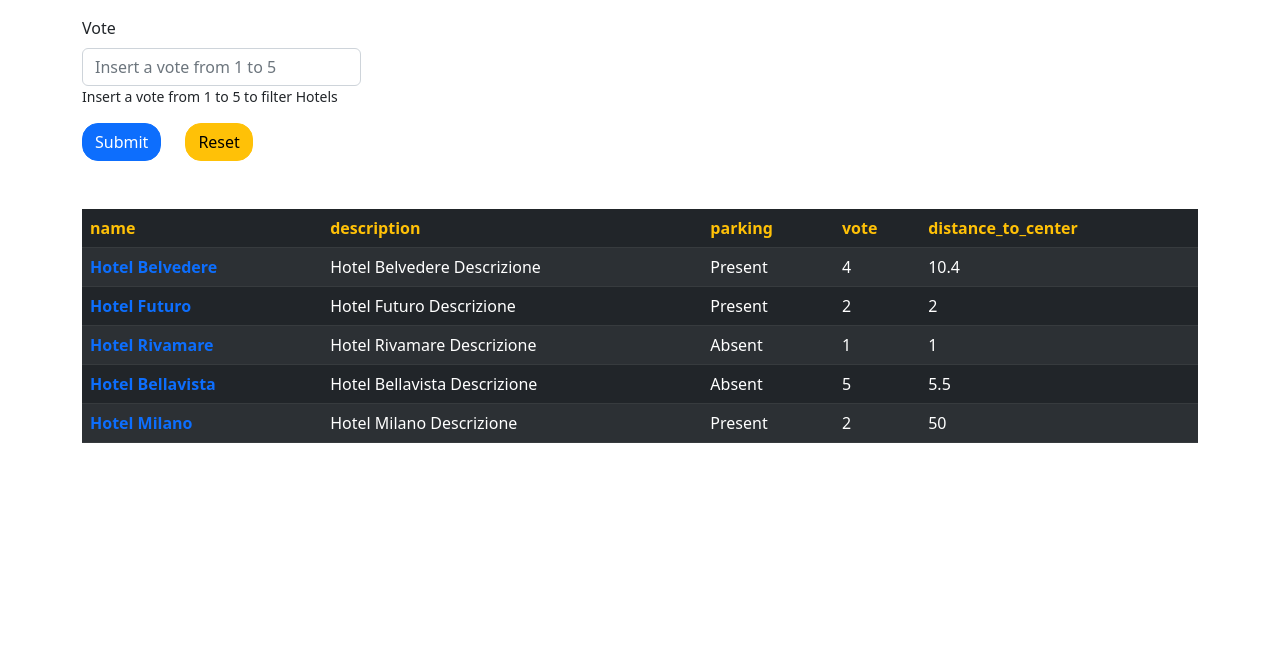
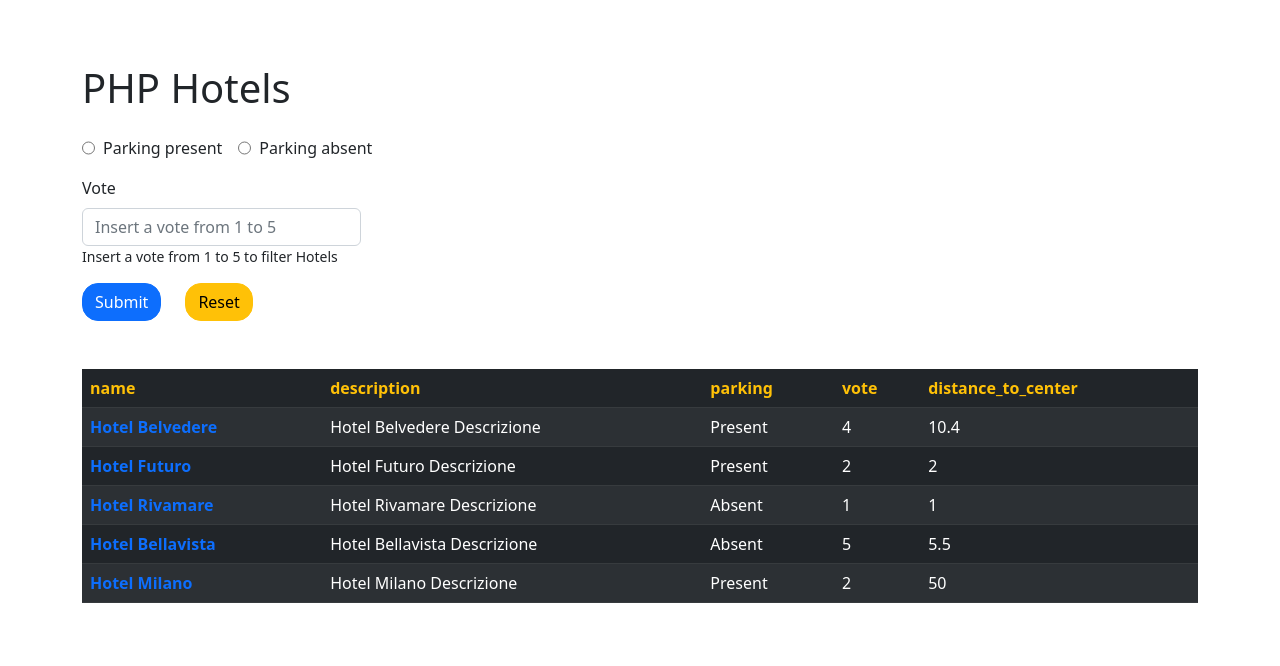
Before and after one commit to Francesco-Iannuzzi/php-hotel, a PHP site: page / in a window 1280 px wide. Shown: the top 666 px of the page. Run offline with PHP 8.4, Linux system fonts and the light colour scheme.

Commit message:
add input radio for parking check

```diff
--- a/index.php
+++ b/index.php
@@ -98,9 +98,17 @@ echo '</pre>';
 
 <body>
 
-    <div class="container">
+    <div class="container py-5">
+        <h1 class="mb-4">PHP Hotels</h1>
+        <form method="GET">
+            <div class="mb-3 d-flex gap-2">
+                <input type="radio" id="parkingPresent" name="parkingForm" value="present">
+                <label for="parkingPresent">Parking present</label><br>
+                <input type="radio" id="parkingAbsent" name="parkingForm" value="absent">
+                <label for="parkingAbsent">Parking absent</label><br>
+            </div>
+            <!-- /input radio parking -->
 
-        <form method="GET">
             <div class="mb-3">
                 <label for="vote" class="form-label">Vote</label>
                 <input type="number" class="form-control w-25" name="vote" id="vote" placeholder="Insert a vote from 1 to 5">
```
